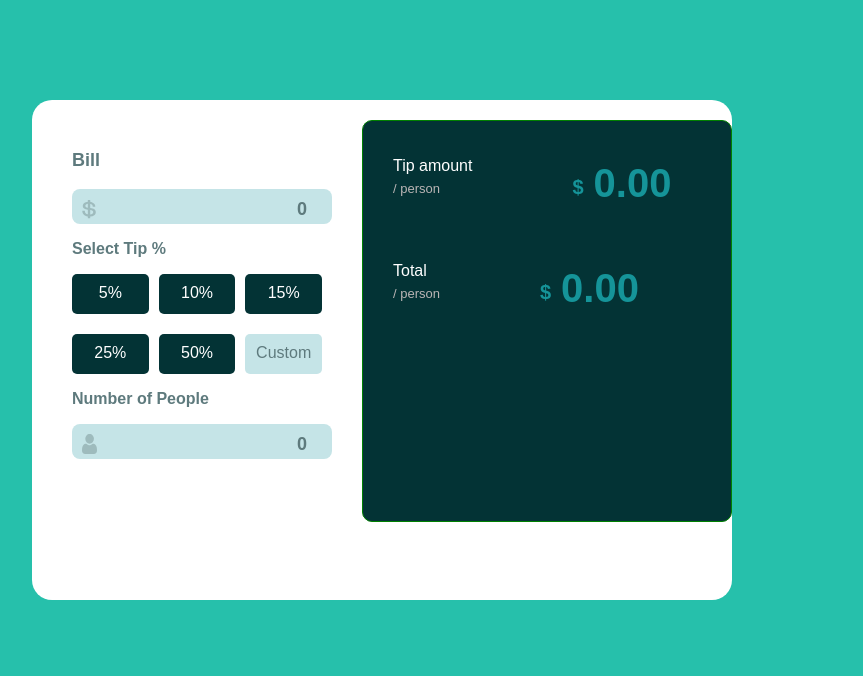
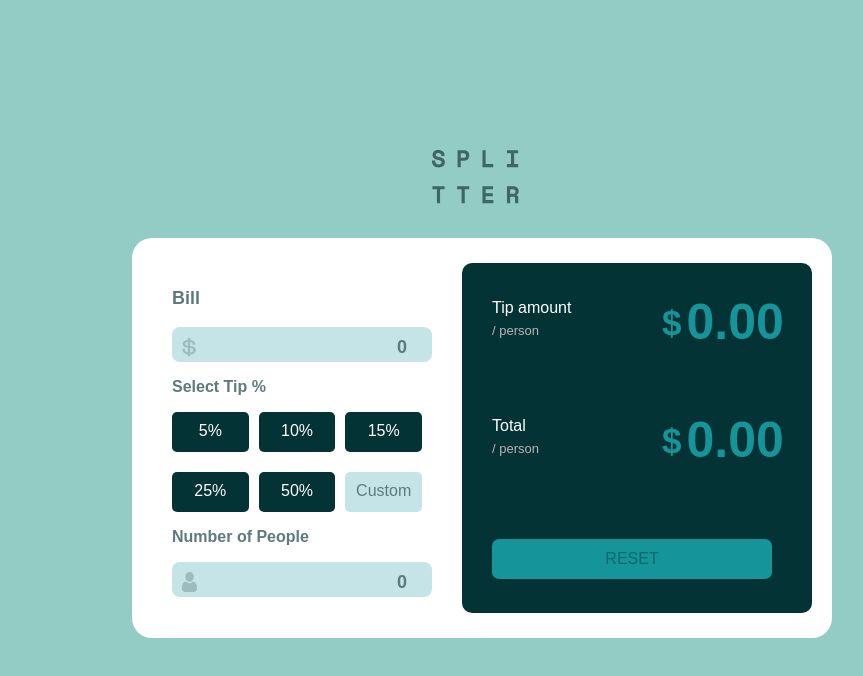
Before and after one commit to Brycies/time-calculator, a plain HTML site: page index.html in a window 1280 px wide. Shown: the whole page, without its empty margins (76-939 px from the left). Drawn offline with Linux system fonts and the light colour scheme.

Commit message:
first commit

```diff
--- a/index.html
+++ b/index.html
@@ -8,6 +8,9 @@
     <link rel="stylesheet" href="style/calculator.css" />
   </head>
   <body>
+    <div class="logo-cnt">
+      <img class="icon-logo" src="images/logo.svg">
+    </div>
     <div class="main-cnt">
       <div class="bill-cnt">
         <p class="bill">Bill</p>
@@ -65,8 +68,14 @@
         <p class="tip-amnt">0.00</p>
       </div>
       </div>
+      <div class="bttn-cnt">
+        <button class="reset-bttn">RESET</button>
+      </div>
 
     </div>
+
+
+
     </div>
   </body>
 </html>
--- a/style/calculator.css
+++ b/style/calculator.css
@@ -1,12 +1,16 @@
 body {
   font-family: arial;
   font-size: 16px;
-  background-color: hsl(172, 67%, 45%);
+  background-color: hsl(172, 36%, 69%);
+}
+.logo-cnt {
+  margin-top: 150px;
+  margin-left: 500px;
 }
 div.main-cnt {
   width: 700px;
-  height: 500px;
-  margin: 100px 0px 0px 100px;
+  height: 400px;
+  margin: 30px 200px;
   background-color: white;
   border-radius: 20px;
   display: flex;
@@ -113,10 +117,9 @@ p.people {
 }
 div.side-cnt {
   margin-left: 30px;
-  margin-top: 20px;
-  width: 500px;
-  height: 400px;
-  border: 1px solid green;
+  margin-top: 25px;
+  width: 350px;
+  height: 350px;
   border-radius: 10px;
   background-color: hsl(182, 89%, 11%);
 }
@@ -130,6 +133,7 @@ div.tip-cnt {
 p.tip {
   color: white;
   font-size: 16px;
+  width: 90px;
 }
 p.person {
   font-size: 13px;
@@ -139,9 +143,9 @@ p.person {
 .dollar-sign {
   color: hsl(182, 76%, 34%);
   font-weight: bold;
-  font-size: 20px;
-  margin-top: 55px;
-  margin-right: 10px;
+  font-size: 35px;
+  margin-top: 60px;
+  margin-right: 5px;
 }
 
 div.total-cnt {
@@ -153,18 +157,32 @@ div.total-cnt {
 }
 .tip-amnt {
   font-weight: bold;
-  font-size: 40px;
+  font-size: 50px;
   color: hsl(182, 76%, 34%);
 }
-.amnt-cnt {
+div.tip-cnt > .amnt-cnt {
   display: flex;
   flex-direction: row;
-  margin-left: 100px;
-  margin-top: -20px;
+  margin-left: 80px;
+  margin-top: -40px;
 }
-div.total-cnt > div > img {
-  background-color: green;
-  width: 15px;
-  height: 20px;
-  margin-top: 35px;
+div.total-cnt > .amnt-cnt {
+  display: flex;
+  flex-direction: row;
+  margin-left: 80px;
+  margin-top: -40px;
 }
+.bttn-cnt {
+  margin-left: 30px;
+  margin-top: 20px;
+}
+.reset-bttn {
+  width: 280px;
+  height: 40px;
+  font-size: 16px;
+  text-align: center;
+  background-color: hsl(182, 76%, 34%);
+  border: none;
+  border-radius: 7px;
+  color: hsl(182, 79%, 24%);
+}
```
